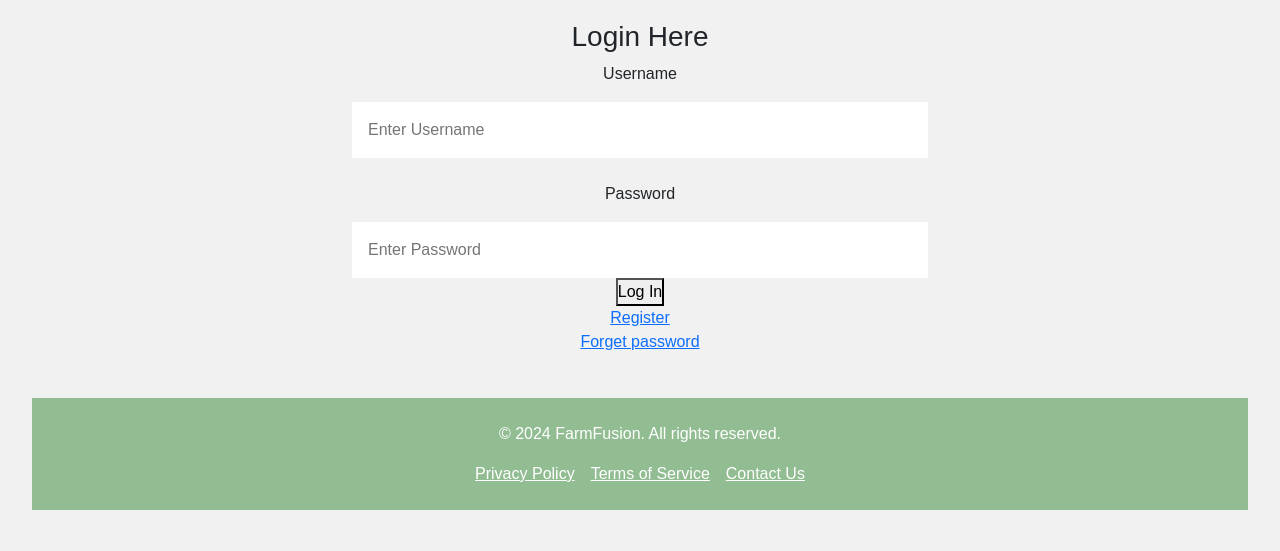
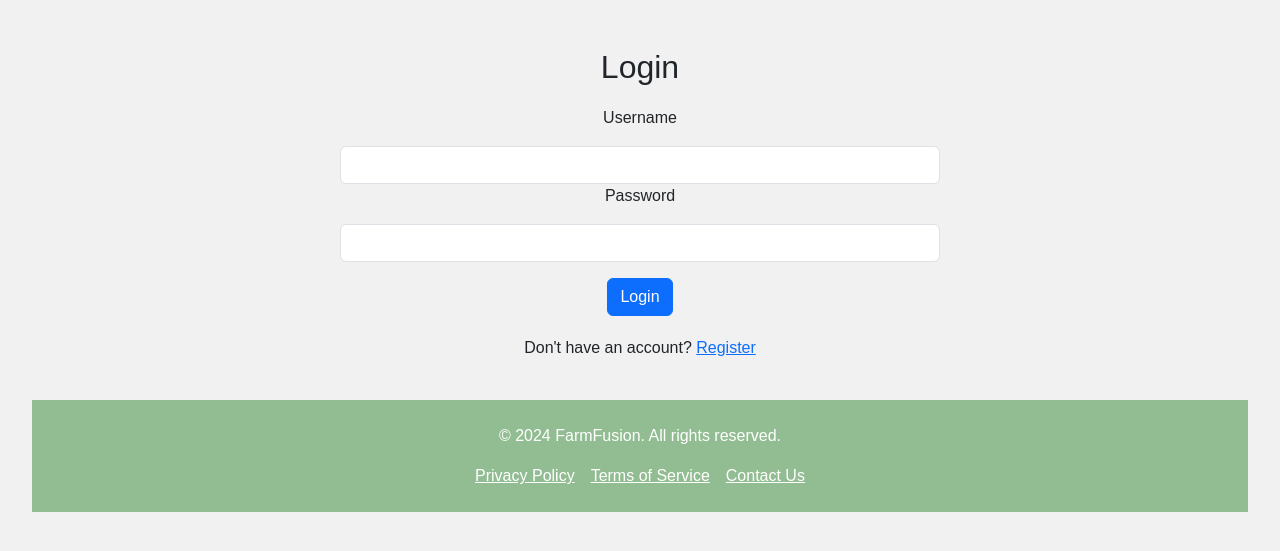
Before and after one commit to Asif52-Sajid/myProject, a Django app: page /login/ in a window 1280 px wide. Shown: the part 88-639 px from the top of the page. Run offline with Django 5.2, Linux system fonts and the light colour scheme; some libraries are stand-ins or nearby versions.

Commit message:
fixed login page

```diff
--- a/Farmfusion/templates/components/login.html
+++ b/Farmfusion/templates/components/login.html
@@ -1,28 +1,20 @@
-{% extends "base.html" %}
+{% extends 'base.html' %}
+
 {% block content %}
-<body>
-    <section>
-        <!-- Use {% url 'login' %} to avoid hardcoding paths -->
-        <form action="{% url 'login' %}" method="post">
-            {% csrf_token %}
-            <div class="container">
-                <h3>Login Here</h3>
-
-                <label for="username">Username</label>
-                <input type="text" placeholder="Enter Username" id="username" name="username"><br>
-
-                <label for="password">Password</label>
-                <input type="password" placeholder="Enter Password" id="password" name="password">
-
-                <button type="submit">Log In</button>
-
-                <div class="social">
-                    <!-- Link to registration using URL name -->
-                    <div class="go"><a href="{% url 'register' %}">Register</a></div>
-                    <div class="fb"><a href="#">Forget password</a></div>
-                </div>
-            </div>
-        </form>
-    </section>
-</body>
+<div class="container mt-5">
+    <h2 class="text-center">Login</h2>
+    <form method="POST">
+        {% csrf_token %}
+        <div class="form-group">
+            <label for="username">Username</label>
+            <input type="text" name="username" id="username" class="form-control" required>
+        </div>
+        <div class="form-group">
+            <label for="password">Password</label>
+            <input type="password" name="password" id="password" class="form-control" required>
+        </div>
+        <button type="submit" class="btn btn-primary mt-3">Login</button>
+    </form>
+    <p class="mt-3 text-center">Don't have an account? <a href="{% url 'register' %}">Register</a></p>
+</div>
 {% endblock %}
```
